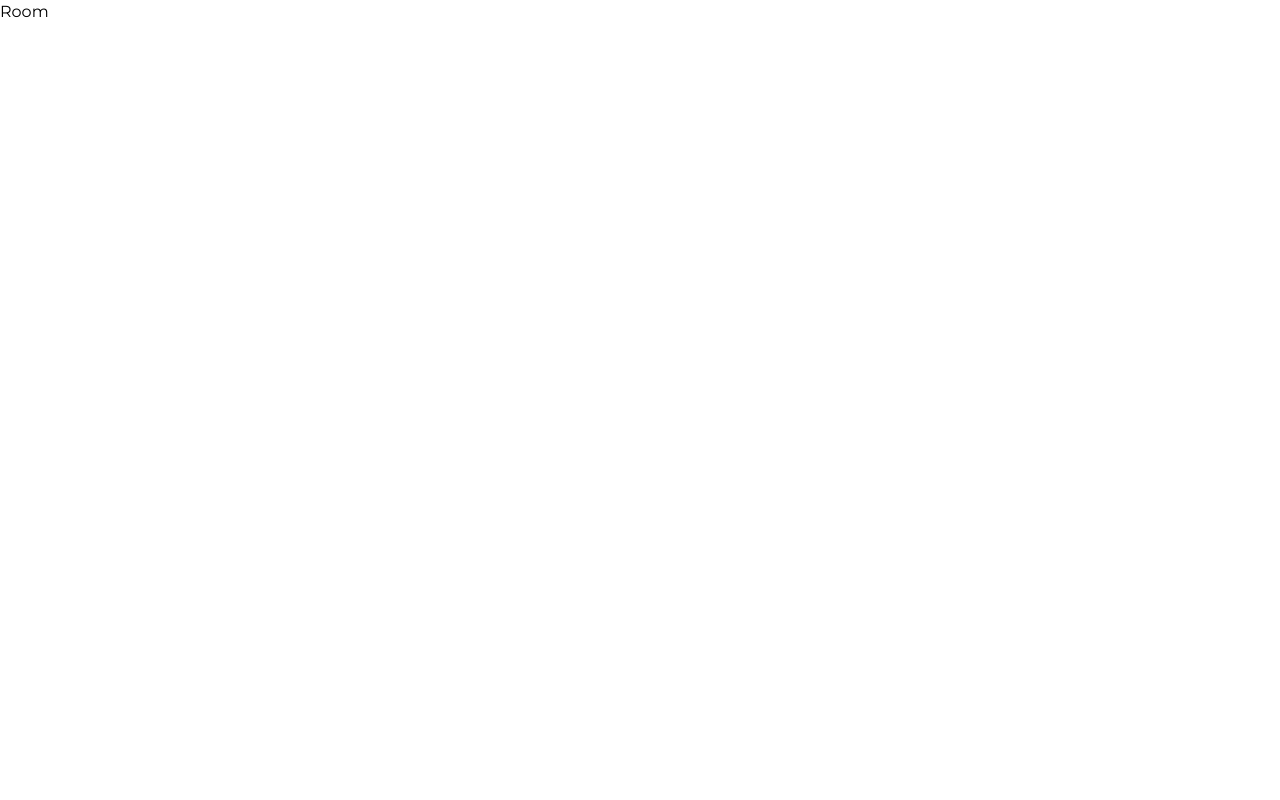
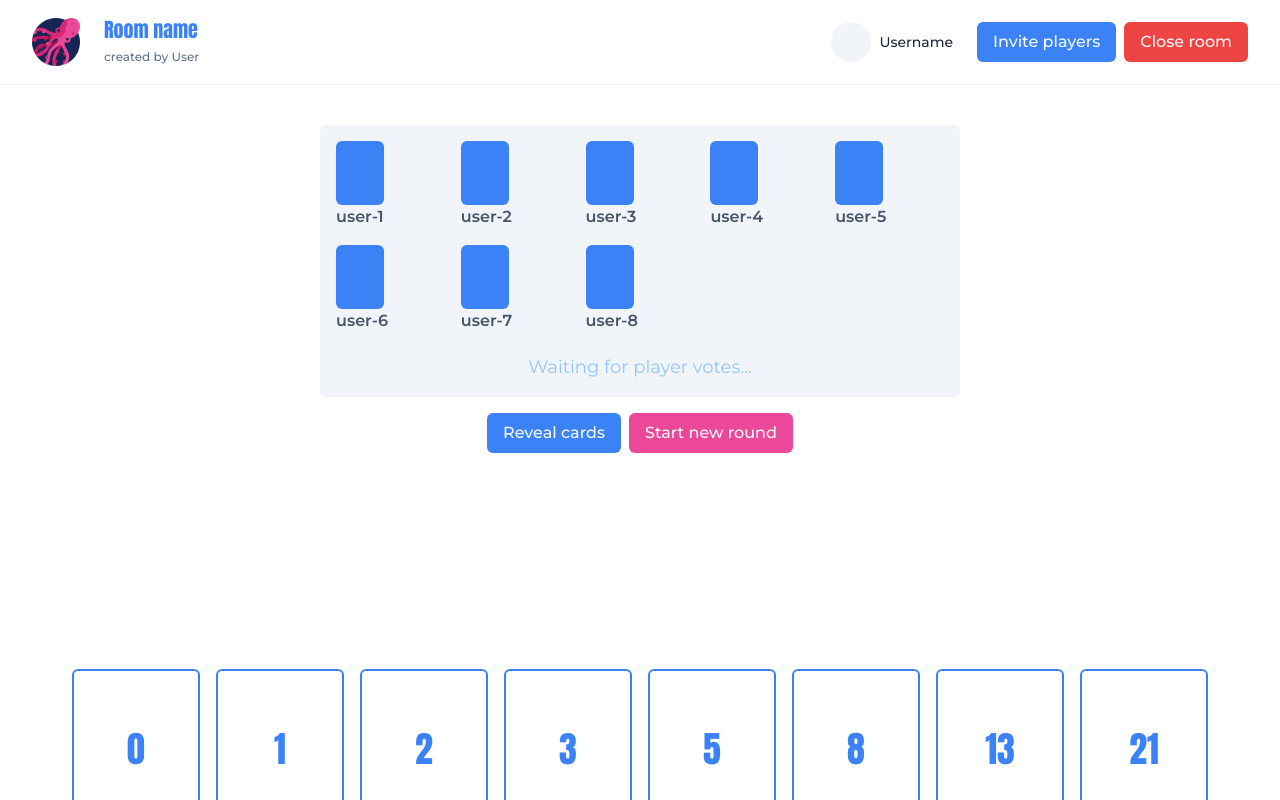
Before and after one commit to Fekleite/octo-poker-client, a React (Vite) app: page /room/join/1 in a window 1280 px wide. Built offline with nearby package versions, Linux system fonts and the light colour scheme.

Commit message:
feat: create room page

```diff
--- /dev/null
+++ b/src/pages/Room.tsx
@@ -0,0 +1,92 @@
+import octopus from '@/assets/octopus.png'
+import { fibonacci } from "@/utils/sequences"
+
+export function Room() {
+  return (
+    <div className="w-full h-screen overflow-hidden">
+      <header className="w-full flex justify-between items-center py-4 px-8 border-b border-slate-100">
+        <div className="flex gap-6 items-center">
+          <img src={octopus} alt="Octopus" className="w-12 h-12" />
+
+          <div>
+            <h2 className="text-xl font-display text-blue-500">Room name</h2>
+            <span className="text-xs font-medium text-slate-500">created by User</span>
+          </div>
+        </div>
+
+        <div className="flex gap-6">
+          <div className="flex gap-2 items-center">
+            <div className="w-10 h-10 bg-slate-100 rounded-full" />
+            <span className="text-sm font-medium text-slate-800">Username</span>
+          </div>
+
+         <div className="space-x-2">
+          <button type="button" className="px-4 py-2 rounded-md bg-blue-500 hover:bg-blue-600 duration-300 text-slate-50 font-medium">Invite players</button>
+          <button type="button" className="px-4 py-2 rounded-md bg-red-500 hover:bg-red-600 duration-300 text-slate-50 font-medium">Close room</button>
+         </div>
+        </div>
+      </header>
+
+      <div className="w-full max-w-[640px] mx-auto my-10 h-full max-h-[480px] space-y-4">
+        <div className="p-4 rounded-md bg-slate-100">
+          <ul className="grid grid-cols-5 gap-4 mb-5">
+            <li className="space-y-2">
+              <div className="w-12 h-16 bg-blue-500 rounded-md" />
+              <span className="font-semibold text-slate-600">user-1</span>
+            </li>
+            <li>
+              <div className="w-12 h-16 bg-blue-500 rounded-md" />
+              <span className="font-semibold text-slate-600">user-2</span>
+            </li>
+            <li>
+              <div className="w-12 h-16 bg-blue-500 rounded-md" />
+              <span className="font-semibold text-slate-600">user-3</span>
+            </li>
+            <li>
+              <div className="w-12 h-16 bg-blue-500 rounded-md" />
+              <span className="font-semibold text-slate-600">user-4</span>
+            </li>
+            <li>
+              <div className="w-12 h-16 bg-blue-500 rounded-md" />
+              <span className="font-semibold text-slate-600">user-5</span>
+            </li>
+            <li>
+              <div className="w-12 h-16 bg-blue-500 rounded-md" />
+              <span className="font-semibold text-slate-600">user-6</span>
+            </li>
+            <li>
+              <div className="w-12 h-16 bg-blue-500 rounded-md" />
+              <span className="font-semibold text-slate-600">user-7</span>
+            </li>
+            <li>
+              <div className="w-12 h-16 bg-blue-500 rounded-md" />
+              <span className="font-semibold text-slate-600">user-8</span>
+            </li>
+          </ul>
+
+          <span className="block text-center text-lg text-blue-300">Waiting for player votes...</span>
+        </div>
+
+        <div className="flex justify-center gap-2">
+          <button type="button" className="px-4 py-2 rounded-md bg-blue-500 hover:bg-blue-600 duration-300 text-slate-50 font-medium">Reveal cards</button>
+          <button type="button" className="px-4 py-2 rounded-md bg-pink-500 hover:bg-pink-600 duration-300 text-slate-50 font-medium">Start new round</button>
+        </div>
+      </div>
+
+      <div className="w-full">
+        <form className="flex flex-col items-center justify-end">
+          <div className="flex gap-4 justify-center">
+            {fibonacci.map(value => (
+              <div key={value}>
+                <input className="appearance-none peer" type="radio" name="card" id={`card-${value}`} />
+                <label className="w-32 h-40 border-2 border-blue-500 rounded-md flex items-center justify-center font-display text-4xl text-blue-500 cursor-pointer hover:bg-blue-50 transition duration-300 peer-checked:bg-blue-500 peer-checked:text-slate-50" htmlFor={`card-${value}`}>{value}</label>
+              </div>
+            ))}
+          </div>
+
+          <button type="submit" className="w-24 h-24 translate-y-4 rounded-full border-pink-500 bg-pink-500 hover:bg-pink-600 duration-300 text-slate-50 text-lg font-bold">Play</button>
+        </form>
+      </div>
+    </div>
+  )
+}
--- a/src/router.tsx
+++ b/src/router.tsx
@@ -3,6 +3,7 @@ import { createBrowserRouter } from "react-router-dom";
 import { Home } from "./pages/Home";
 import { CreateRoom } from "./pages/CreateRoom";
 import { JoinRoom } from "./pages/JoinRoom";
+import { Room } from "./pages/Room";
 
 export const router = createBrowserRouter([
   {
@@ -19,6 +20,6 @@ export const router = createBrowserRouter([
   },
   {
     path: '/room/join/:code',
-    element: <div>Room</div>
+    element: <Room />
   }
 ])
```
